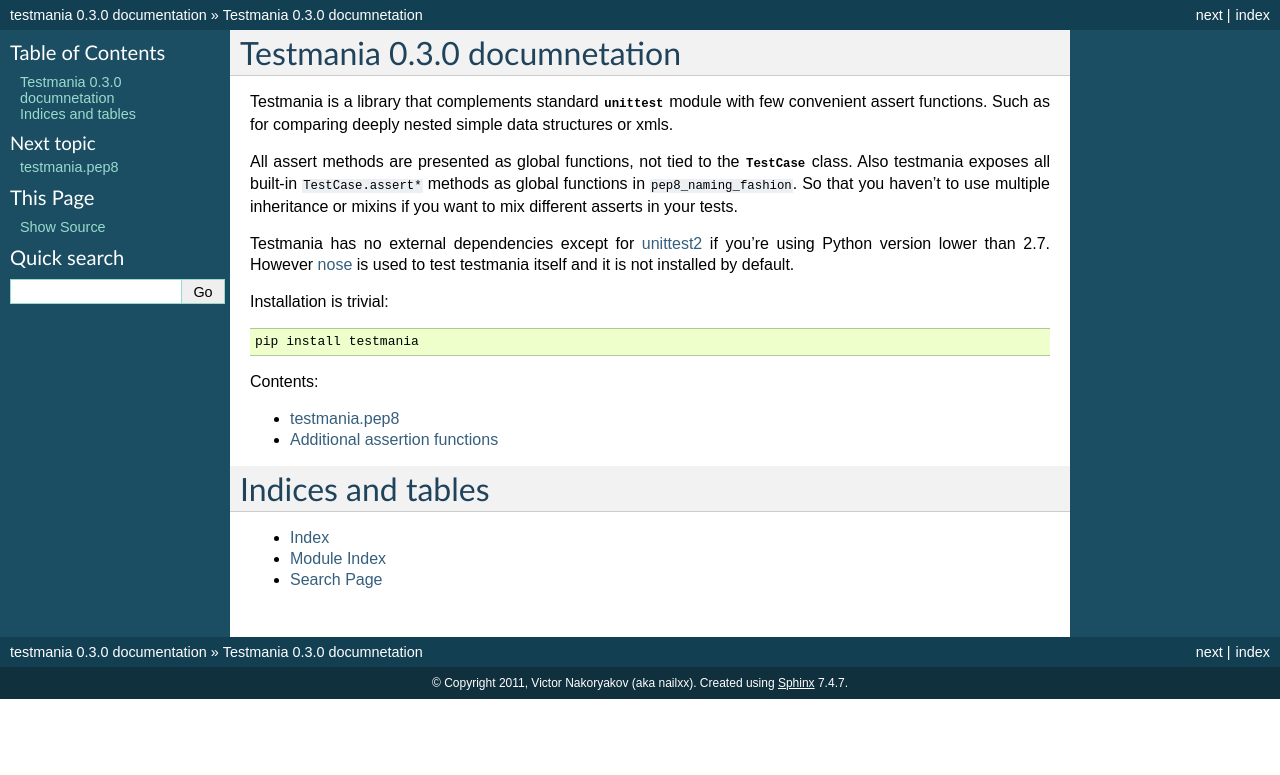
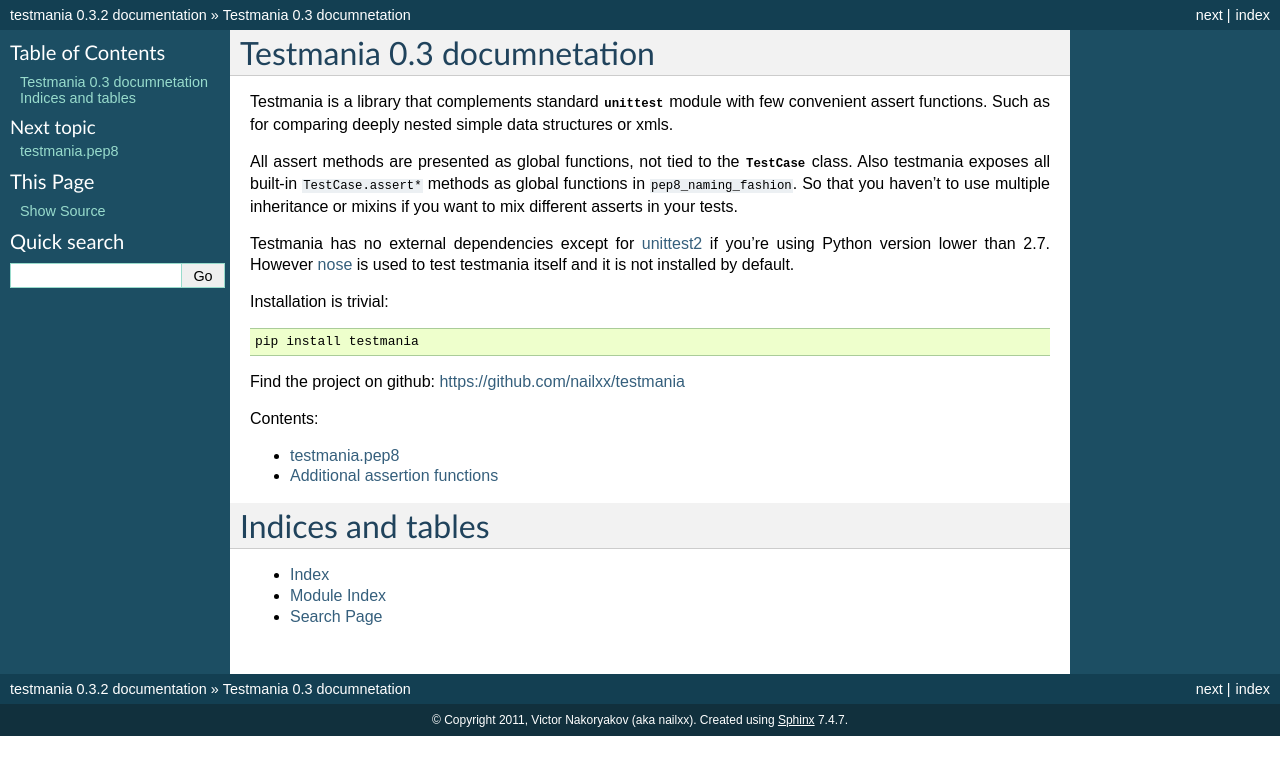
Before and after one commit to nkrkv/testmania, a Sphinx documentation site: the page built from doc/index.rst, in a window 1280 px wide. Shown: the top 775 px of the page. Built offline with Sphinx 7.4.7, drawn with Linux system fonts in a browser that asks for light colours.

Commit message:
wiring up version info, documentation, pypi and github

```diff
--- a/doc/conf.py
+++ b/doc/conf.py
@@ -17,6 +17,8 @@
 # add these directories to sys.path here. If the directory is relative to the
 # documentation root, use os.path.abspath to make it absolute, like shown here.
 sys.path.insert(0, os.path.abspath('..'))
+
+from testmania import __version__
 
 # -- General configuration -----------------------------------------------------
 
@@ -48,9 +50,9 @@
 # built documents.
 #
 # The short X.Y version.
-version = '0.3.0'
+version = '.'.join(__version__.split('.')[:2])
 # The full version, including alpha/beta/rc tags.
-release = '0.3.0'
+release = __version__
 
 # The language for content autogenerated by Sphinx. Refer to documentation
 # for a list of supported languages.
--- a/doc/index.rst
+++ b/doc/index.rst
@@ -20,6 +20,8 @@
 
     pip install testmania
 
+Find the project on github: https://github.com/nailxx/testmania
+
 Contents:
 
 .. toctree::
--- a/testmania/__init__.py
+++ b/testmania/__init__.py
@@ -1,2 +1,2 @@
 
-__version__ = "0.3.0"
+__version__ = "0.3.2"
```
Also changed, not shown: README.rst (added, +14 -0 lines), setup.py (+6 -1 lines).
